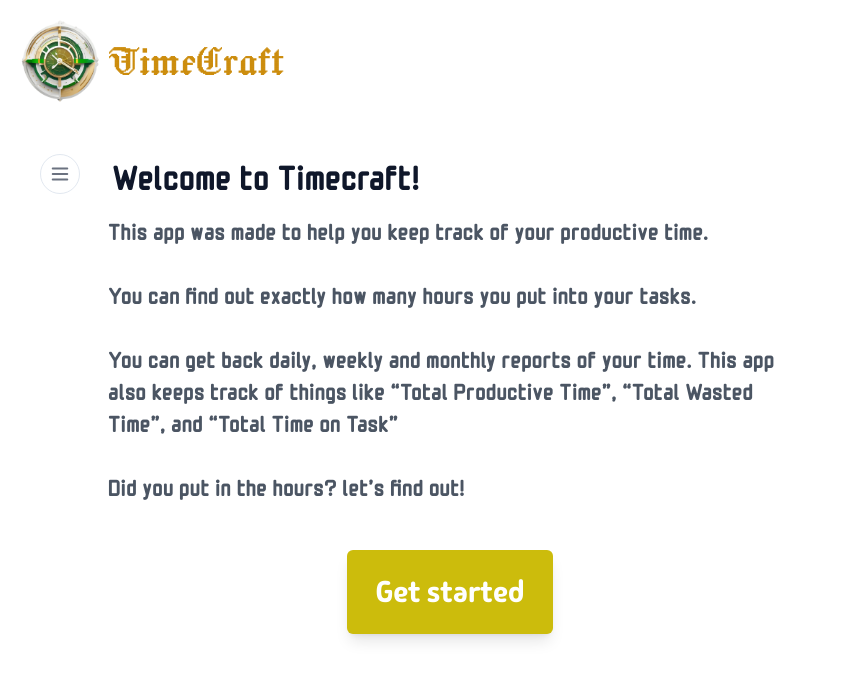
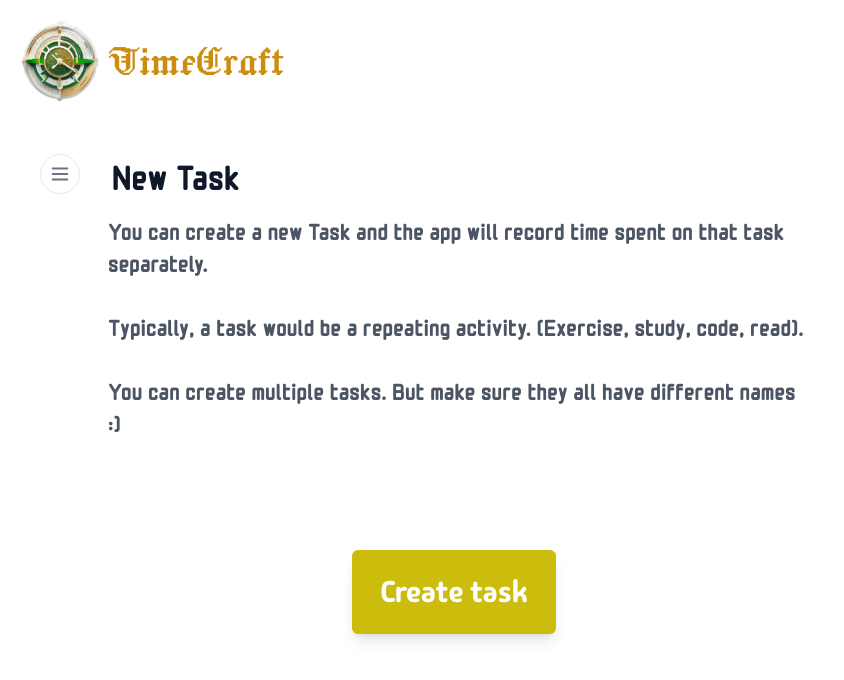
Before and after one commit to Benonii/TimeCraft_2, a React (Create React App) app in the folder rtime_craft/: page / in a window 1280 px wide. Shown: the top 680 px of the page, without its empty margins (0-844 px from the left). Built offline with nearby package versions, Linux system fonts and the light colour scheme.

Commit message:
Fixed button on New User page + New task page done

```diff
--- a/rtime_craft/src/App.jsx
+++ b/rtime_craft/src/App.jsx
@@ -4,6 +4,7 @@ import Main from "./components/Main"
 import Split from "react-split"
 import Home from "./pages/Home"
 import NewUser from "./pages/NewUser"
+import NewTask from "./pages/NewTask"
 // import "./style.css"
 
 
@@ -16,7 +17,7 @@ export default function App() {
 
 	return (
         <main>
-			<Home />
+			<NewTask />
         </main>
     )
 }
--- a/rtime_craft/src/pages/NewTask.jsx
+++ b/rtime_craft/src/pages/NewTask.jsx
@@ -10,22 +10,22 @@ export default function NewUser() {
       <div className="relative flex items-center mt-10 min-h-[900px]">
         <Navbar className=''/>
         <div className='absolute top-3 left-24'>
-          <h2 className='font-monomaniac text-2xl ml-4 md:text-4xl'>New User</h2>
+          <h2 className='font-monomaniac text-2xl ml-4 md:text-4xl'>New Task</h2>
           <p className='ml-3 mt-5 font-monomaniac text-gray-600 mx-5 max-w-[700px] md:text-2xl'>
-            You can create a new user with just your name and your weekly targets. <br /><br />
-            You will be provided with an Id. Use it to create tasks, make logs and get reports. <br /><br />
+            You can create a new Task and the app will record time spent on that task separately. <br /><br />
+            Typically, a task would be a repeating activity. (Exercise, study, code, read). <br /><br />
 
-            Alternatively, you can sign up for a better experience(recommended).
+            You can create multiple tasks. But make sure they all have different names :)
           </p>
         </div>
         <div className='flex justify-center absolute left-24 md:mt-0 w-[73%] ml-1 max-w-[700px]'>
-          <Button variant='outline'
-            className=' px-4 py-2 md:py-6 rounded-md shadow-lg font-monomaniac border border-gray-500 text-gray-500 hover:text-black hover:border-black md:text-3xl md:px-7 h-fit'>
-            Create user
-          </Button>
+          {/* <Button variant='outline'
+            className=' px-4 py-2 md:py-6 rounded-md shadow-lg font-madimi border border-gray-500 text-gray-500 hover:text-black hover:border-black md:text-3xl md:px-7 h-fit'>
+            Create task
+          </Button> */}
           <Button variant='default'
-            className='ml-2 bg-yellow1 px-4 py-2 md:py-6 rounded-md shadow-lg font-monomaniac text-white md:text-3xl md:px-7 h-fit'>
-            Sign up instead
+            className='ml-2 bg-yellow1 px-4 py-2 md:py-6 rounded-md shadow-lg font-madimi text-white md:text-3xl md:px-7 h-fit'>
+            Create task
           </Button>
       </div>
       </div>
--- a/rtime_craft/src/pages/NewUser.jsx
+++ b/rtime_craft/src/pages/NewUser.jsx
@@ -20,11 +20,11 @@ export default function NewUser() {
         </div>
         <div className='flex justify-center absolute left-24 md:mt-0 w-[73%] ml-1 max-w-[700px]'>
           <Button variant='outline'
-            className=' px-4 py-2 md:py-6 rounded-md shadow-lg font-monomaniac border border-gray-500 text-gray-500 hover:text-black hover:border-black md:text-3xl md:px-7 h-fit'>
+            className=' px-4 py-2 md:py-6 rounded-md shadow-lg font-madimi border border-gray-500 text-gray-500 hover:text-black hover:border-black md:text-3xl md:px-7 h-fit'>
             Create user
           </Button>
           <Button variant='default'
-            className='ml-2 bg-yellow1 px-4 py-2 md:py-6 rounded-md shadow-lg font-monomaniac text-white md:text-3xl md:px-7 h-fit'>
+            className='ml-2 bg-yellow1 px-4 py-2 md:py-6 rounded-md shadow-lg font-madimi text-white md:text-3xl md:px-7 h-fit'>
             Sign up instead
           </Button>
       </div>
```
